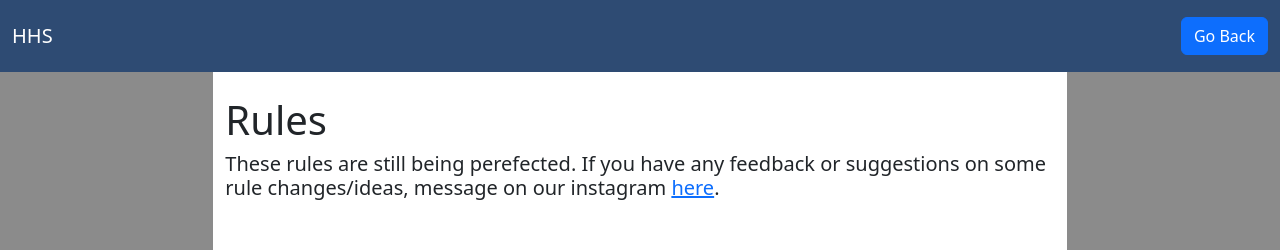
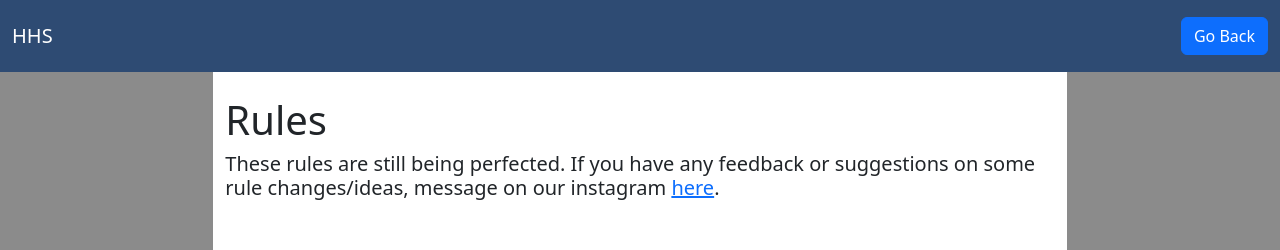
Before and after one commit to EthanKempt/Fire, a website built with webpack: page prepages/prerules.html in a window 1280 px wide. Shown: the top 250 px of the page. Built offline with nearby package versions, Linux system fonts and the light colour scheme; some packages are replaced by stand-ins of ours; no server answers; the database is empty.

Commit message:
spelling

```diff
--- a/prepages/prerules.html
+++ b/prepages/prerules.html
@@ -53,7 +53,7 @@
           <br />
           <h1>Rules</h1>
           <h5>
-            These rules are still being perefected. If you have any feedback or
+            These rules are still being perfected. If you have any feedback or
             suggestions on some rule changes/ideas, message on our instagram
             <a
               href="https://instagram.com/higleyassassins2024spring?utm_source=qr"
```
